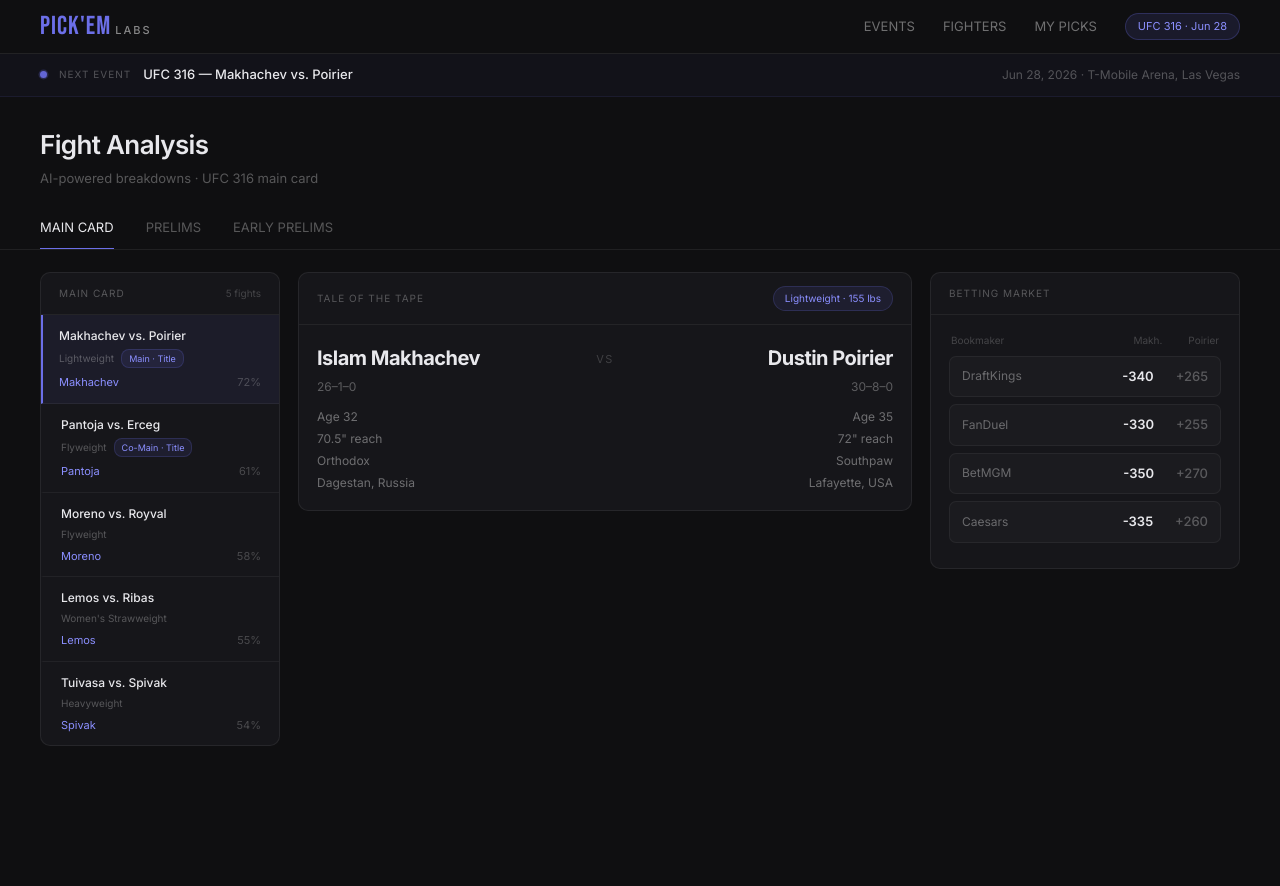
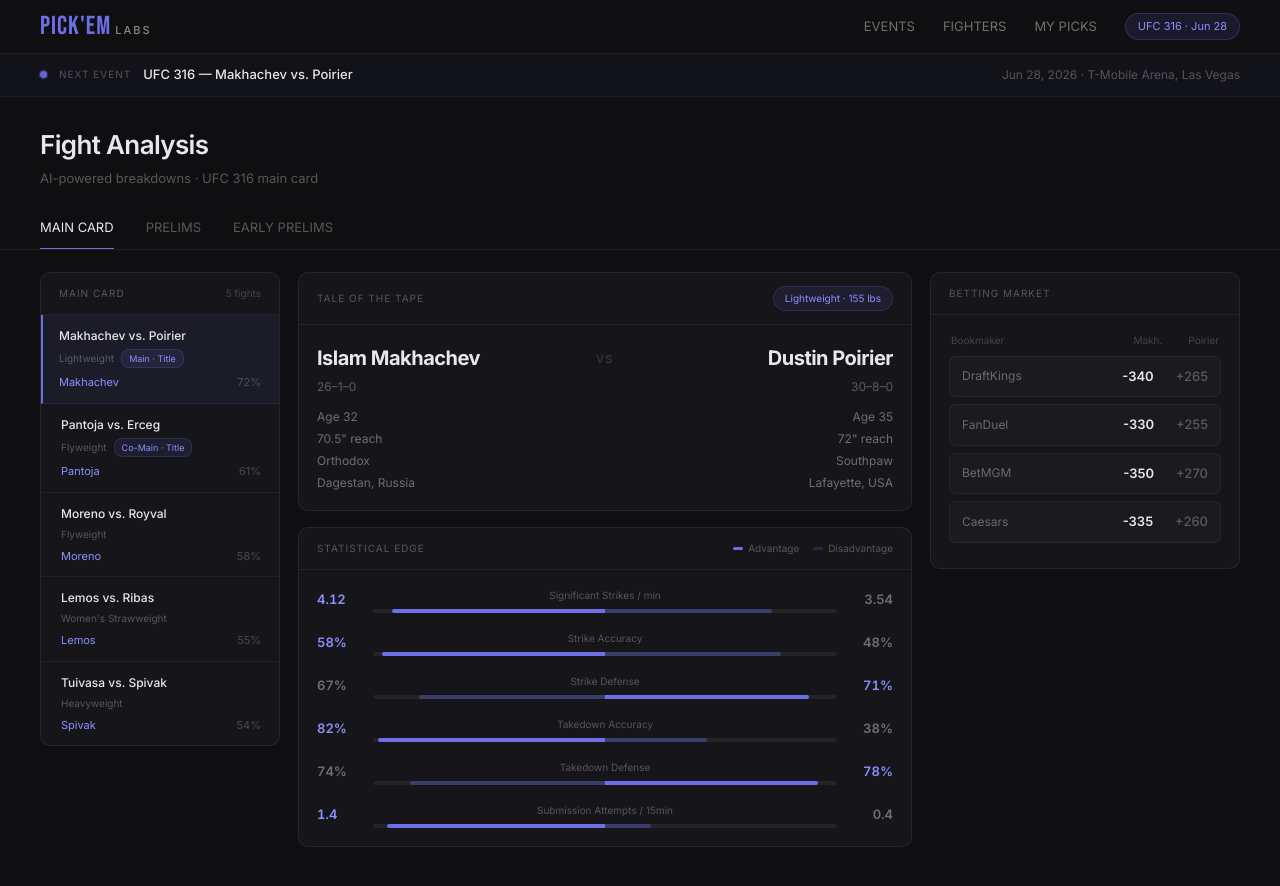
Before and after one commit to yasmin-xyz/ufc-fight-predictor, a Next.js app: page / in a window 1280 px wide. Before the commit the page ends 800 px from the top, so only its background shows below. Built offline with nearby package versions, Linux system fonts and the light colour scheme.

Commit message:
Add statistical edge section with comparison bars

```diff
--- a/app/globals.css
+++ b/app/globals.css
@@ -1,4 +1,3 @@
-@tailwind base;
 @tailwind components;
 @tailwind utilities;
 
@@ -102,3 +101,19 @@
 .odds-pair { display: flex; gap: 22px; }
 .odd-fav { font-size: 13px; font-weight: 600; color: #E8E8EC; }
 .odd-dog { font-size: 13px; font-weight: 500; color: rgba(255,255,255,0.28); }
+
+/* STATS */
+.stat-grid { display: flex; flex-direction: column; gap: 18px; }
+.stat-row { display: grid; grid-template-columns: 44px 1fr 44px; align-items: center; gap: 12px; }
+.stat-val { font-size: 13px; font-weight: 600; font-variant-numeric: tabular-nums; }
+.stat-val-a { color: #8B8FFF; text-align: left; }
+.stat-val-b { color: rgba(255,255,255,0.38); text-align: right; }
+.stat-center { display: flex; flex-direction: column; gap: 6px; min-width: 0; }
+.stat-name { font-size: 10px; color: rgba(255,255,255,0.28); text-align: center; }
+.bar-track { height: 4px; background: rgba(255,255,255,0.06); border-radius: 2px; display: flex; align-items: center; width: 100%; }
+.bar-left { display: flex; justify-content: flex-end; width: 50%; height: 4px; overflow: hidden; }
+.bar-right { display: flex; justify-content: flex-start; width: 50%; height: 4px; overflow: hidden; }
+.bar-fill-a { height: 4px; border-radius: 2px 0 0 2px; background: #6C6FE8; flex-shrink: 0; }
+.bar-fill-a.dis { background: rgba(108,111,232,0.35); }
+.bar-fill-b { height: 4px; border-radius: 0 2px 2px 0; background: rgba(108,111,232,0.35); flex-shrink: 0; }
+.bar-fill-b.adv { background: #6C6FE8; }
--- a/app/page.tsx
+++ b/app/page.tsx
@@ -67,6 +67,8 @@
 
         {/* CENTER — Analysis */}
         <div className="center">
+
+          {/* Tale of the Tape */}
           <div className="card">
             <div className="card-header">
               <span className="card-label">Tale of the Tape</span>
@@ -100,6 +102,50 @@
               </div>
             </div>
           </div>
+
+          {/* Statistical Edge */}
+          <div className="card">
+            <div className="card-header">
+              <span className="card-label">Statistical Edge</span>
+              <div style={{ display: "flex", alignItems: "center", gap: "14px" }}>
+                <div style={{ display: "flex", alignItems: "center", gap: "5px", fontSize: "10px", color: "rgba(255,255,255,0.28)" }}>
+                  <div style={{ width: "10px", height: "3px", borderRadius: "2px", background: "#6C6FE8" }}></div>Advantage
+                </div>
+                <div style={{ display: "flex", alignItems: "center", gap: "5px", fontSize: "10px", color: "rgba(255,255,255,0.28)" }}>
+                  <div style={{ width: "10px", height: "3px", borderRadius: "2px", background: "rgba(108,111,232,0.22)" }}></div>Disadvantage
+                </div>
+              </div>
+            </div>
+            <div className="card-body">
+              <div className="stat-grid">
+                {[
+                  { name: "Significant Strikes / min", a: "4.12", b: "3.54", aWidth: 92, bWidth: 72, aAdv: true },
+                  { name: "Strike Accuracy", a: "58%", b: "48%", aWidth: 96, bWidth: 76, aAdv: true },
+                  { name: "Strike Defense", a: "67%", b: "71%", aWidth: 80, bWidth: 88, aAdv: false },
+                  { name: "Takedown Accuracy", a: "82%", b: "38%", aWidth: 98, bWidth: 44, aAdv: true },
+                  { name: "Takedown Defense", a: "74%", b: "78%", aWidth: 84, bWidth: 92, aAdv: false },
+                  { name: "Submission Attempts / 15min", a: "1.4", b: "0.4", aWidth: 94, bWidth: 20, aAdv: true },
+                ].map((stat, i) => (
+                  <div key={i} className="stat-row">
+                    <div className={`stat-val ${stat.aAdv ? "stat-val-a" : "stat-val-b"}`} style={{ textAlign: "left" }}>{stat.a}</div>
+                    <div className="stat-center">
+                      <div className="stat-name">{stat.name}</div>
+                      <div className="bar-track">
+                        <div className="bar-left">
+                          <div className={`bar-fill-a ${!stat.aAdv ? "dis" : ""}`} style={{ width: `${stat.aWidth}%` }}></div>
+                        </div>
+                        <div className="bar-right">
+                          <div className={`bar-fill-b ${!stat.aAdv ? "adv" : ""}`} style={{ width: `${stat.bWidth}%` }}></div>
+                        </div>
+                      </div>
+                    </div>
+                    <div className={`stat-val ${!stat.aAdv ? "stat-val-a" : "stat-val-b"}`} style={{ textAlign: "right" }}>{stat.b}</div>
+                  </div>
+                ))}
+              </div>
+            </div>
+          </div>
+
         </div>
 
         {/* RIGHT — Odds */}
```
